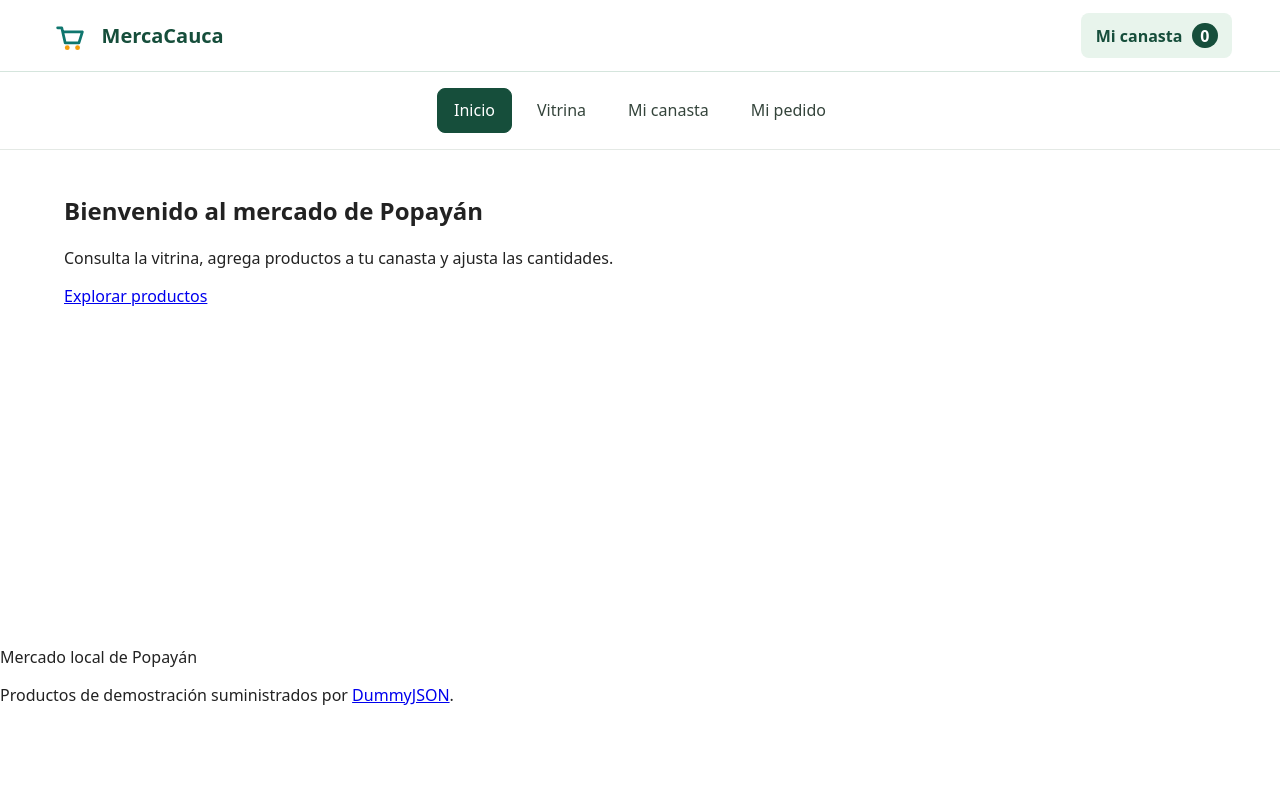
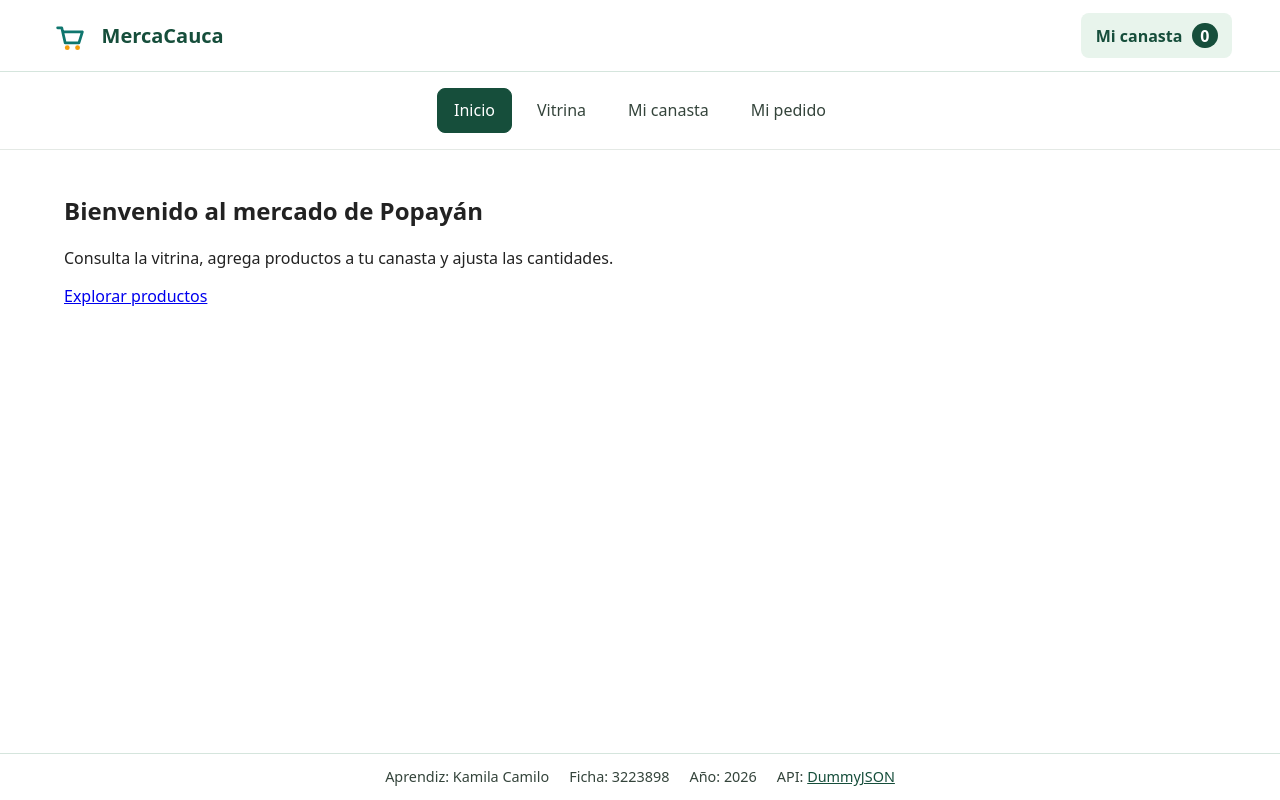
Before and after one commit to kalilacam787-web/ExamenFinal_Juan, a React (Vite) app in the folder Examen_finalj/: page / in a window 1280 px wide. Built offline with nearby package versions, Linux system fonts and the light colour scheme.

Commit message:
Se ingresaron los datos del aprendiz

```diff
--- a/Examen_finalj/src/components/Footer.jsx
+++ b/Examen_finalj/src/components/Footer.jsx
@@ -1,13 +1,16 @@
 function Footer() {
+  const anio = new Date().getFullYear()
+
   return (
-    <footer>
-      <p>Mercado local de Popayán</p>
+    <footer className="footer">
+      <p>Aprendiz: Kamila Camilo</p>
+      <p>Ficha: 3223898</p>
+      <p>Año: {anio}</p>
       <p>
-        Productos de demostración suministrados por{' '}
+        API:{' '}
         <a href="https://dummyjson.com" target="_blank" rel="noreferrer">
           DummyJSON
         </a>
-        .
       </p>
     </footer>
   )
--- a/Examen_finalj/src/index.css
+++ b/Examen_finalj/src/index.css
@@ -109,11 +109,35 @@ button {
   background: #164e3b;
 }
 
-main {
+.contenido {
   width: min(100% - 2rem, 72rem);
   min-height: 60vh;
   margin: 0 auto;
-  padding: 1.5rem 0;
+  padding: 1.5rem 0 7rem;
+}
+
+.footer {
+  position: fixed;
+  z-index: 9;
+  inset: auto 0 0;
+  display: flex;
+  flex-wrap: wrap;
+  justify-content: center;
+  gap: 0.35rem 1.25rem;
+  padding: 0.85rem 1rem;
+  border-top: 1px solid #d5e5dd;
+  background: #fff;
+  color: #34443b;
+  font-size: 0.9rem;
+  text-align: center;
+}
+
+.footer p {
+  margin: 0;
+}
+
+.footer a {
+  color: #164e3b;
 }
 
 @media (max-width: 540px) {
--- a/Examen_finalj/src/layouts/Layout.jsx
+++ b/Examen_finalj/src/layouts/Layout.jsx
@@ -9,7 +9,7 @@ function Layout() {
     <div className="app">
       <Header />
       <Navbar />
-      <main>
+      <main className="contenido">
         <Outlet />
       </main>
       <Footer />
```
